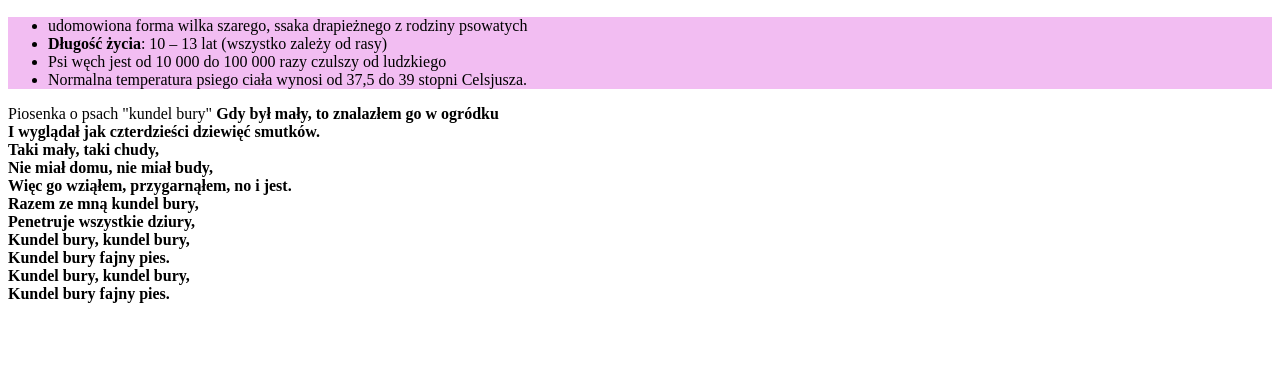
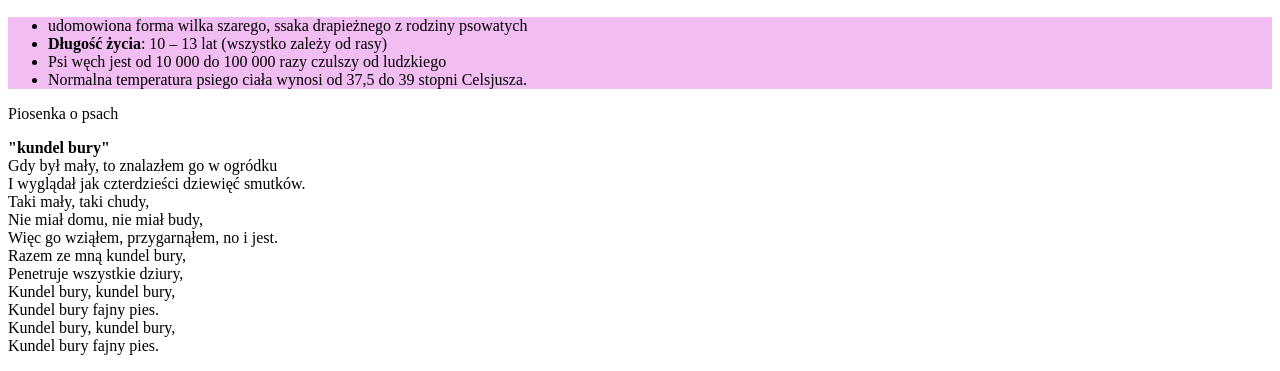
Before and after one commit to saraporoszewska/saraporoszewska.github.io, a plain HTML site: page index.html in a window 1280 px wide. Shown: the part 434-805 px from the top of the page. Drawn offline with Linux system fonts and the light colour scheme.

Commit message:
Update index.html

```diff
--- a/index.html
+++ b/index.html
@@ -7,9 +7,8 @@
       h1{
          color:orange;
       }
-         #jedynka{
-            background-color:rgb(161, 228, 245);
-      }
+
+
                .listy{
                   background-color:rgb(242, 189, 242);
       }
@@ -31,7 +30,10 @@
     </p>
    <p id="trojka"
        <img src="https://www.pies.pl/wp-content/uploads/elementor/thumbs/pies-przekrzywia-glowe-onhq3m2nxiaqva3hxd8znm5vcobxbieprroehlrbr4.jpg"
-       <strong>Piosenka o psach "kundel bury"<strong>
+
+<h3> Piosenka o psach </h3>
+   <p id="song">
+   <strong> "kundel bury" </strong> <br>
    Gdy był mały, to znalazłem go w ogródku<br>
 I wyglądał jak czterdzieści dziewięć smutków.<br>
 Taki mały, taki chudy,<br>
```
